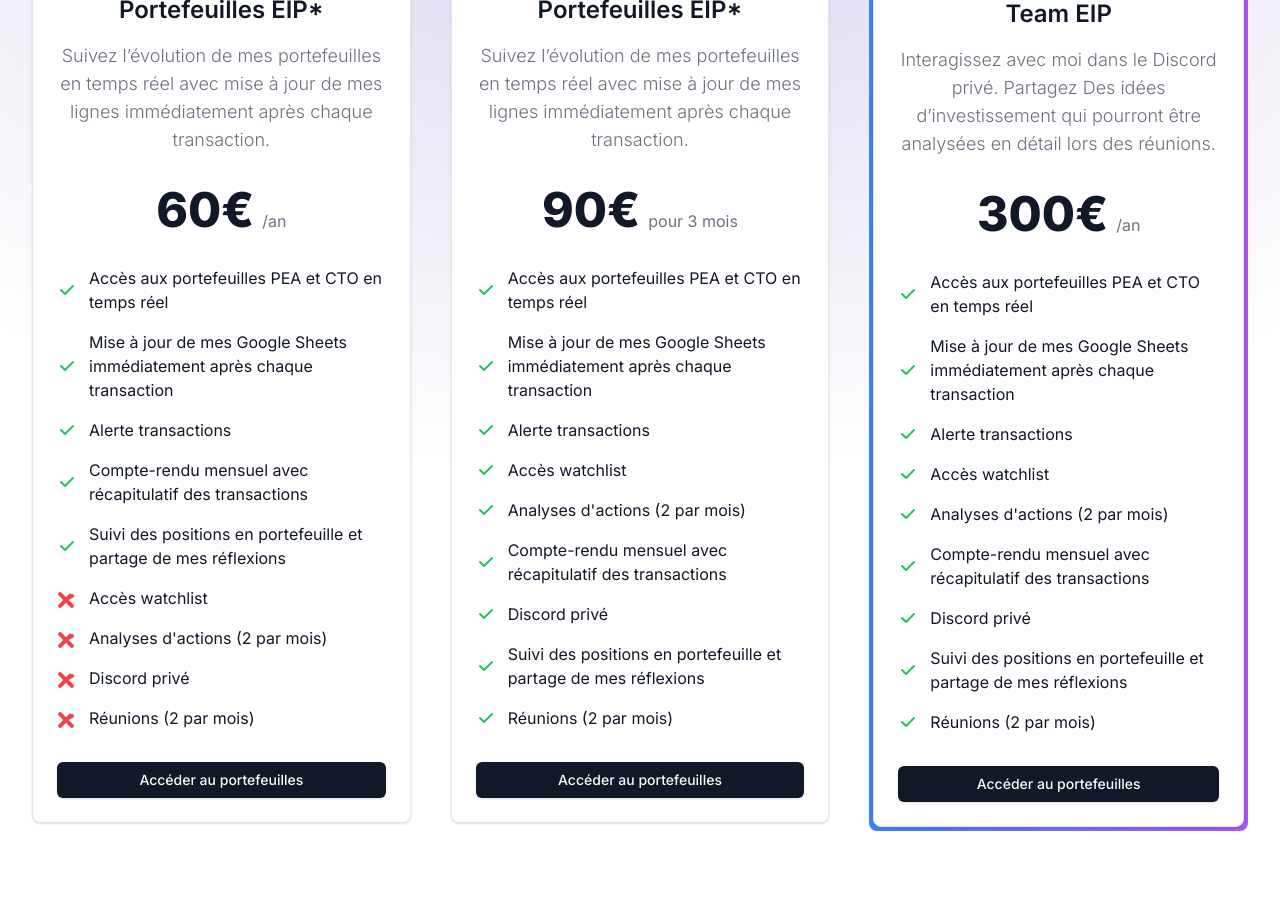
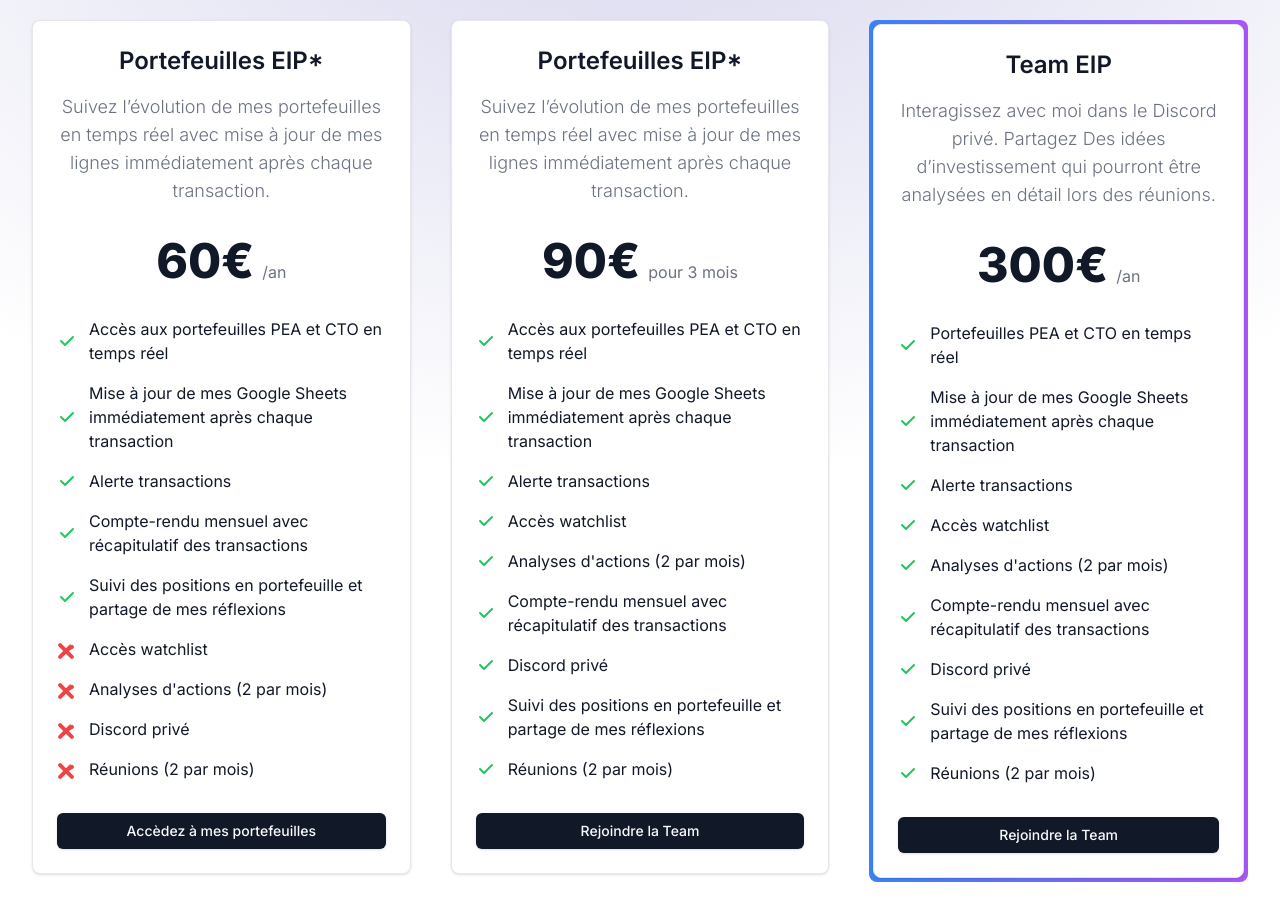
Before and after one commit to EtiamSani/PortfolioMonitor-Front-end, a Next.js app: page /pricing in a window 1280 px wide. Before the commit the page ends 831 px from the top, so only its background shows below. Built offline with nearby package versions, Linux system fonts and the light colour scheme.

Commit message:
payment page, payement component & styling

```diff
--- a/app/pricing/page.tsx
+++ b/app/pricing/page.tsx
@@ -21,6 +21,7 @@ const page = () => {
                 'Discord privé',
                 'Réunions (2 par mois)'
             ],
+            buttonTexts: 'Accèdez à mes portefeuilles'
 
         },
         {
@@ -39,6 +40,7 @@ const page = () => {
                 'Suivi des positions en portefeuille et partage de mes réflexions ',
                 'Réunions (2 par mois)'
             ],
+            buttonTexts: 'Rejoindre la Team'
 
         },
         {
@@ -47,7 +49,7 @@ const page = () => {
             price: '300€',
             temporality: '/an',
             items: [
-                'Accès aux portefeuilles PEA et CTO en temps réel',
+                'Portefeuilles PEA et CTO en temps réel',
                 'Mise à jour de mes Google Sheets immédiatement après chaque transaction',
                 'Alerte transactions ',
                 'Accès watchlist',
@@ -57,16 +59,18 @@ const page = () => {
                 'Suivi des positions en portefeuille et partage de mes réflexions ',
                 'Réunions (2 par mois)'
             ],
-            cardBorderClassName:'flex flex-col p-1 mx-auto max-w-lg text-center text-gray-900 bg-white rounded-lg bg-gradient-to-r from-blue-500 to-purple-500'
+            cardBorderClassName:'flex flex-col p-1 mx-auto max-w-lg text-center text-gray-900 bg-white rounded-lg bg-gradient-to-r from-blue-500 to-purple-500',
+            buttonTexts: 'Rejoindre la Team'
         },
     ];
   return (
     <div className="absolute top-0 left-0 flex items-center justify-center right-0 z-[-2] h-screen bg-white bg-[radial-gradient(ellipse_80%_80%_at_50%_-20%,rgba(120,119,198,0.3),rgba(255,255,255,0))]">
-    <div className="mx-auto max-w-7xl px-4 sm:px-6 lg:px-8 flex flex-col items-center"> {/* Ajout d'une largeur maximale */}
-        <div className="space-y-8 lg:grid lg:grid-cols-3 sm:gap-6 xl:gap-10 lg:space-y-0">
+        <div className="mx-auto max-w-7xl px-4 sm:px-6 lg:px-8 flex flex-col items-center h-screen md:mt-10"> {/* Ajout d'une largeur maximale */}
+            <div className="sm:grid sm:grid-cols-1 md:grid-cols-2 lg:grid-cols-3 sm:gap-6 xl:gap-10 lg:space-y-0 ">
                 {priceCardsData.map((cardData, index) => (
+                    <div key={index} className="mb-8 ">
                     <PriceCard
-                    key={index}
+
                         title={cardData.title}
                         description={cardData.description}
                         price={cardData.price}
@@ -74,7 +78,9 @@ const page = () => {
                         itemsNotInTheOffer={cardData.itemsNotInTheOffer}
                         temporality={cardData.temporality}
                         cardBorderClassName={cardData.cardBorderClassName}
+                        buttonTexts={cardData.buttonTexts}
                     />
+                    </div>
                 ))}
             </div>
         </div>
--- a/components/pricing/PriceCard.tsx
+++ b/components/pricing/PriceCard.tsx
@@ -2,10 +2,11 @@ import React from 'react';
 import { Card } from '../ui/card';
 import { Button } from '@/components/ui/button';
 
-const PriceCard = ({ title, description, price, items, temporality, itemsNotInTheOffer, cardBorderClassName }:any) => {
+const PriceCard = ({ title, description, price, items, temporality, itemsNotInTheOffer, cardBorderClassName, buttonTexts }:any) => {
     return (
+
         <div className={cardBorderClassName}>
-        <Card className="flex flex-col p-6 mx-auto max-w-lg text-center text-gray-900 bg-white rounded-lg border">
+        <Card className="flex flex-col p-6 mx-auto max-w-lg text-center text-gray-900 bg-white rounded-lg border ">
             <h3 className="mb-4 text-2xl font-semibold">{title}</h3>
             <p className="font-light text-gray-500 sm:text-lg dark:text-gray-400">{description}</p>
             <div className="flex justify-center items-baseline my-8">
@@ -29,9 +30,10 @@ const PriceCard = ({ title, description, price, items, temporality, itemsNotInTh
                     </li>
                 ))}
             </ul>
-            <Button>Accéder au portefeuilles</Button>
+            <Button >{buttonTexts}</Button>
         </Card>
         </div>
+
     );
 };
 
```
Lines whose indentation alone changed are shown as unchanged.
